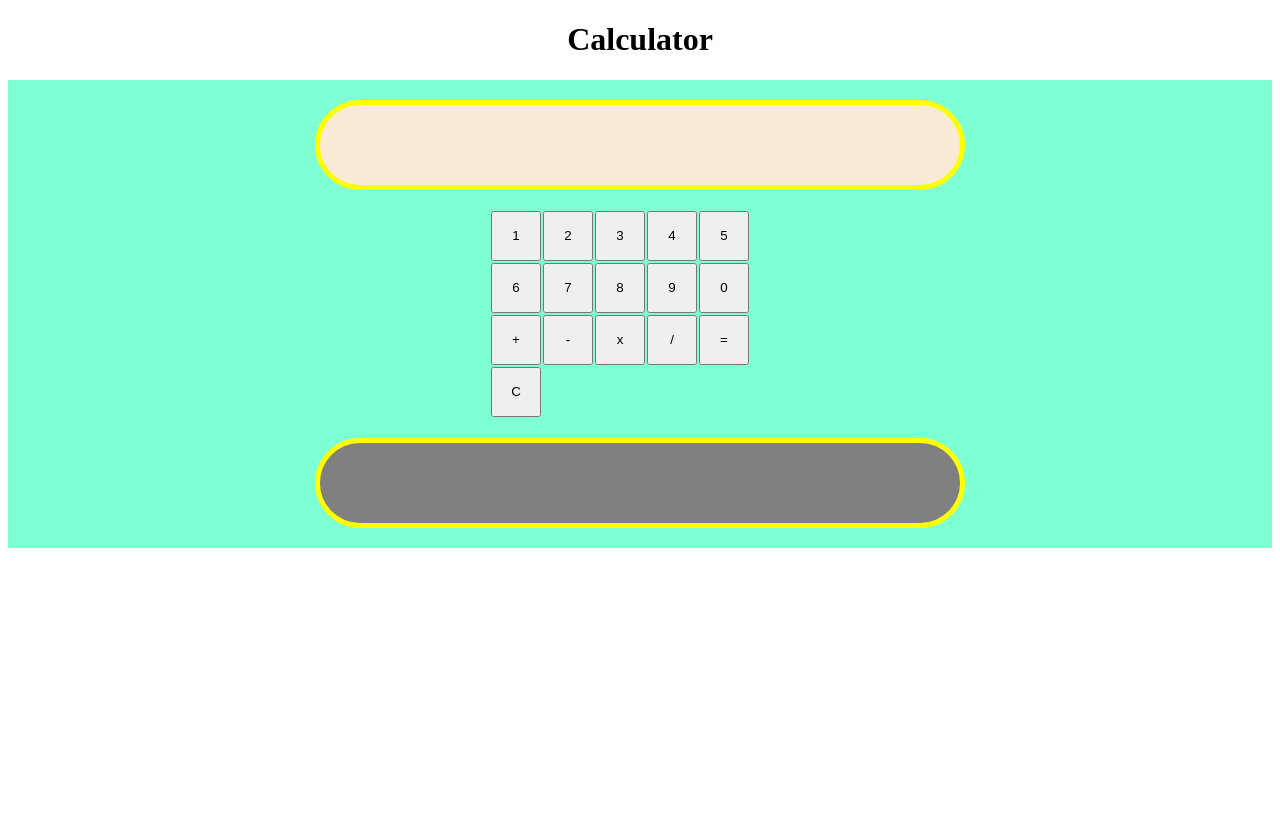
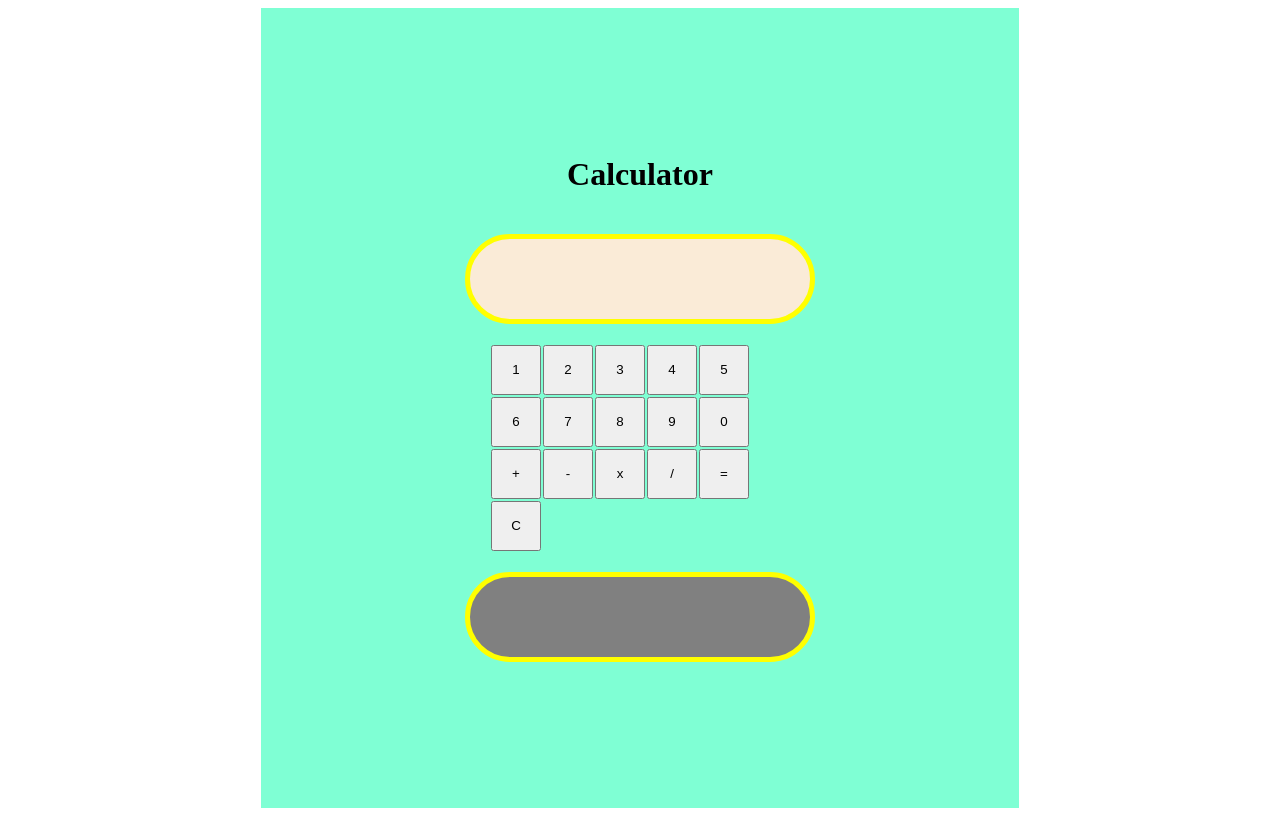
Before and after one commit to hsatya/calculator-react, a React (Vite) app: page / in a window 1280 px wide. Built offline with nearby package versions, Linux system fonts and the light colour scheme.

Commit message:
changes in css

```diff
--- a/src/App.jsx
+++ b/src/App.jsx
@@ -71,8 +71,8 @@ const App = () => {
 
   return (
     <div>
-      <h1>Calculator</h1>
       <div className='container'>
+        <h1>Calculator</h1>
         <div className='item'>
           <div className='display'>{display}</div>
         </div>
@@ -87,7 +87,7 @@ const App = () => {
             </button>
           ))}
         </div>
-        <div className='display result'>{result}</div>
+        <div className='display result'>{result ? result : ""}</div>
       </div>
     </div>
   );
--- a/src/index.css
+++ b/src/index.css
@@ -8,13 +8,15 @@ body {
   flex-direction: column;
   justify-content: center;
   align-items: center;
-  /* height: 100vh; */
+  height: 100vh;
   background-color: aquamarine;
+  width: 60%;
+  margin: 0 auto;
 }
 
 .display {
   background-color: antiquewhite;
-  width: 600px;
+  width: 300px;
   height: 40px;
   padding: 20px;
   margin: 20px;
```
